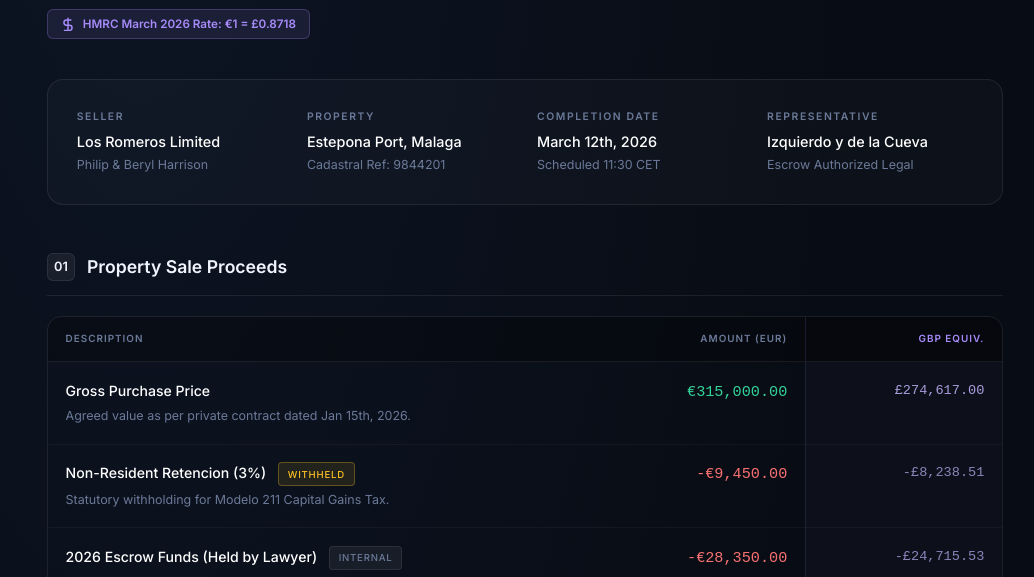
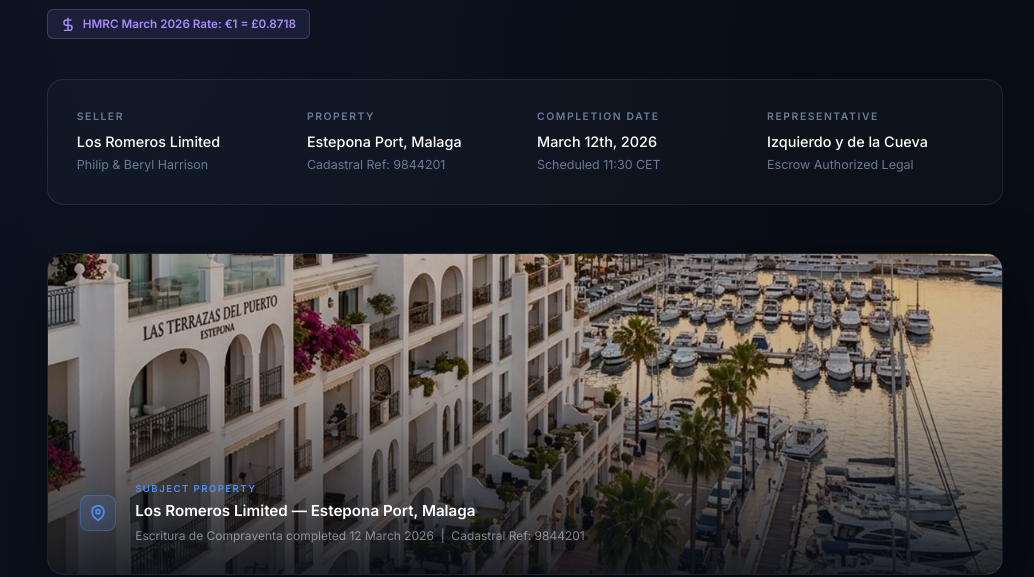
Before and after one commit to dean349/velyon-completion-statement, a plain HTML site: page index.html in a window 1280 px wide. Shown: the part 375-952 px from the top of the page, without its empty margins (115-1149 px from the left). Drawn offline with Linux system fonts and the light colour scheme.

Commit message:
Add Velyon logo and Los Romeros property image

```diff
--- a/index.html
+++ b/index.html
@@ -251,6 +251,53 @@
         }
         footer { text-align: center; border-top: 1px solid var(--border); padding-top: 2rem; margin-top: 1rem; }
         footer p { font-size: 0.75rem; color: var(--muted); margin-bottom: 0.3rem; }
+        .property-hero {
+            position: relative;
+            border-radius: 1rem;
+            overflow: hidden;
+            margin-bottom: 3rem;
+            border: 1px solid var(--border);
+            box-shadow: 0 20px 60px rgba(0,0,0,0.5);
+        }
+        .property-hero img {
+            width: 100%;
+            height: 320px;
+            object-fit: cover;
+            object-position: center 60%;
+            display: block;
+            filter: brightness(0.82) saturate(1.1);
+        }
+        .property-hero-overlay {
+            position: absolute;
+            inset: 0;
+            background: linear-gradient(to top, rgba(8,12,20,0.85) 0%, rgba(8,12,20,0.1) 60%, transparent 100%);
+            display: flex;
+            align-items: flex-end;
+            padding: 1.8rem 2rem;
+        }
+        .property-hero-caption {
+            display: flex;
+            align-items: center;
+            gap: 1.2rem;
+        }
+        .property-hero-caption .pin-icon {
+            width: 36px; height: 36px;
+            background: rgba(79, 142, 247, 0.15);
+            border: 1px solid rgba(79, 142, 247, 0.3);
+            border-radius: 8px;
+            display: flex; align-items: center; justify-content: center;
+            flex-shrink: 0;
+        }
+        .property-hero-caption .cap-label {
+            font-size: 0.6rem; text-transform: uppercase; letter-spacing: 0.15em;
+            color: var(--accent); font-weight: 600; margin-bottom: 0.2rem;
+        }
+        .property-hero-caption .cap-val {
+            font-size: 0.95rem; font-weight: 600; color: #fff;
+        }
+        .property-hero-caption .cap-sub {
+            font-size: 0.75rem; color: rgba(240,244,255,0.5); margin-top: 0.15rem;
+        }
     </style>
 </head>
 <body>
@@ -294,6 +341,22 @@
                 <div class="key">Representative</div>
                 <div class="val">Izquierdo y de la Cueva</div>
                 <div class="sub">Escrow Authorized Legal</div>
+            </div>
+        </div>
+
+        <div class="property-hero">
+            <img src="los-romeros-property.jpg" alt="Los Romeros Property — Estepona Port, Malaga, Spain">
+            <div class="property-hero-overlay">
+                <div class="property-hero-caption">
+                    <div class="pin-icon">
+                        <svg width="16" height="16" viewBox="0 0 24 24" fill="none" stroke="#4f8ef7" stroke-width="2.5" stroke-linecap="round" stroke-linejoin="round"><path d="M21 10c0 7-9 13-9 13s-9-6-9-13a9 9 0 0 1 18 0z"/><circle cx="12" cy="10" r="3"/></svg>
+                    </div>
+                    <div>
+                        <div class="cap-label">Subject Property</div>
+                        <div class="cap-val">Los Romeros Limited — Estepona Port, Malaga</div>
+                        <div class="cap-sub">Escritura de Compraventa completed 12 March 2026 &nbsp;|&nbsp; Cadastral Ref: 9844201</div>
+                    </div>
+                </div>
             </div>
         </div>
 
```
